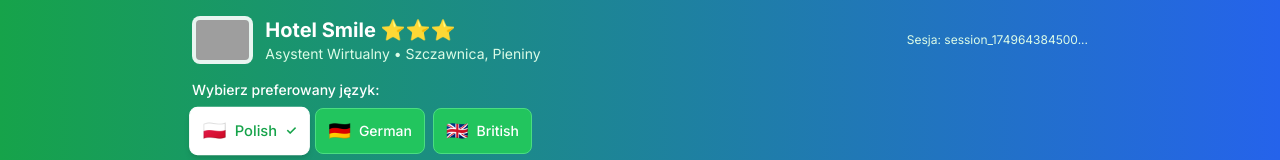
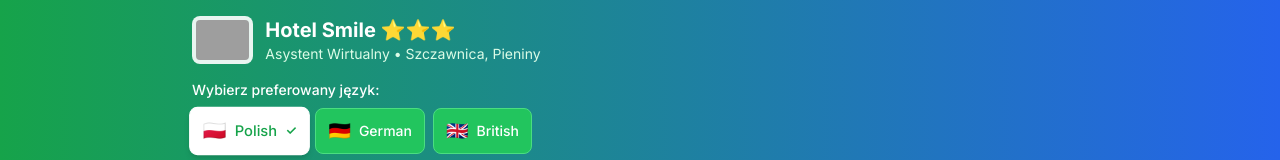
Before and after one commit to pragmaticcoders/hotel-agent, a Next.js app: page / in a window 1280 px wide. Shown: the top 160 px of the page. Built offline with nearby package versions, Linux system fonts and the light colour scheme; grey boxes are pictures that could not be loaded.

Commit message:
remove session

```diff
--- a/src/app/page.tsx
+++ b/src/app/page.tsx
@@ -311,9 +311,6 @@ export default function Chat() {
                 <p className="text-sm text-green-100">Asystent Wirtualny • Szczawnica, Pieniny</p>
               </div>
             </div>
-            <div className="text-xs text-green-100">
-              Sesja: {sessionId.substring(0, 20)}...
-            </div>
       </div>
 
           {/* Language Selection */}
```
